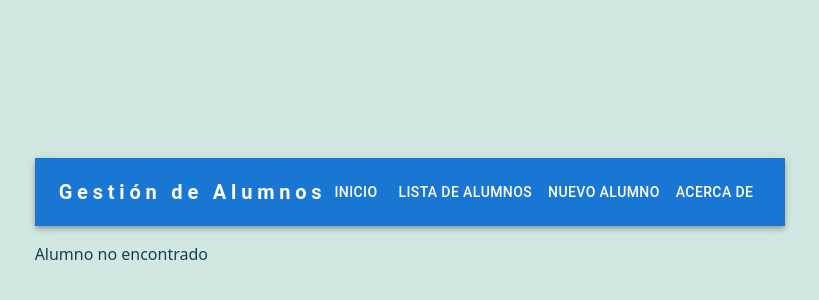
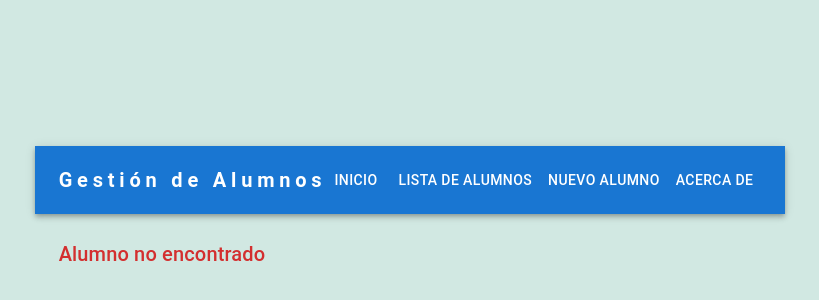
Before and after one commit to MajoGT2015/pv_tp5_grupo9, a React (Vite) app in the folder Proyecto_tp5_pv/: page /alumnos/1/editar in a window 1280 px wide. Shown: the part 180-480 px from the top of the page, without its empty margins (230-1049 px from the left). Built offline with nearby package versions, Linux system fonts and the light colour scheme.

Commit message:
cambio de contenido

```diff
--- a/Proyecto_tp5_pv/src/pages/EditarAlumno.jsx
+++ b/Proyecto_tp5_pv/src/pages/EditarAlumno.jsx
@@ -1,5 +1,7 @@
+import React from 'react';
 import { useParams, useNavigate } from 'react-router-dom';
 import AlumnoForm from '../components/AlumnoForm';
+import { Box, Typography } from '@mui/material'; // Import MUI components
 
 const EditarAlumno = ({ alumnos, onEditar }) => {
   const { id } = useParams();
@@ -7,7 +9,15 @@ const EditarAlumno = ({ alumnos, onEditar }) => {
 
   const alumno = alumnos.find((a) => a.id === id);
 
-  if (!alumno) return <p>Alumno no encontrado</p>;
+  if (!alumno) {
+    return (
+      <Box sx={{ p: 3 }}>
+        <Typography variant="h6" color="error">
+          Alumno no encontrado
+        </Typography>
+      </Box>
+    );
+  }
 
   const handleEditar = (alumnoEditado) => {
     onEditar(alumnoEditado);
@@ -15,14 +25,16 @@ const EditarAlumno = ({ alumnos, onEditar }) => {
   };
 
   return (
-    <div>
-      <h2>Editar Alumno</h2>
+    <Box sx={{ p: 3 }}> {/* Use Box for general layout and spacing */}
+      <Typography variant="h4" component="h2" gutterBottom>
+        Editar Alumno
+      </Typography>
       <AlumnoForm
         initialData={alumno}
         onSubmit={handleEditar}
         label="Editar"
       />
-    </div>
+    </Box>
   );
 };
 
```
